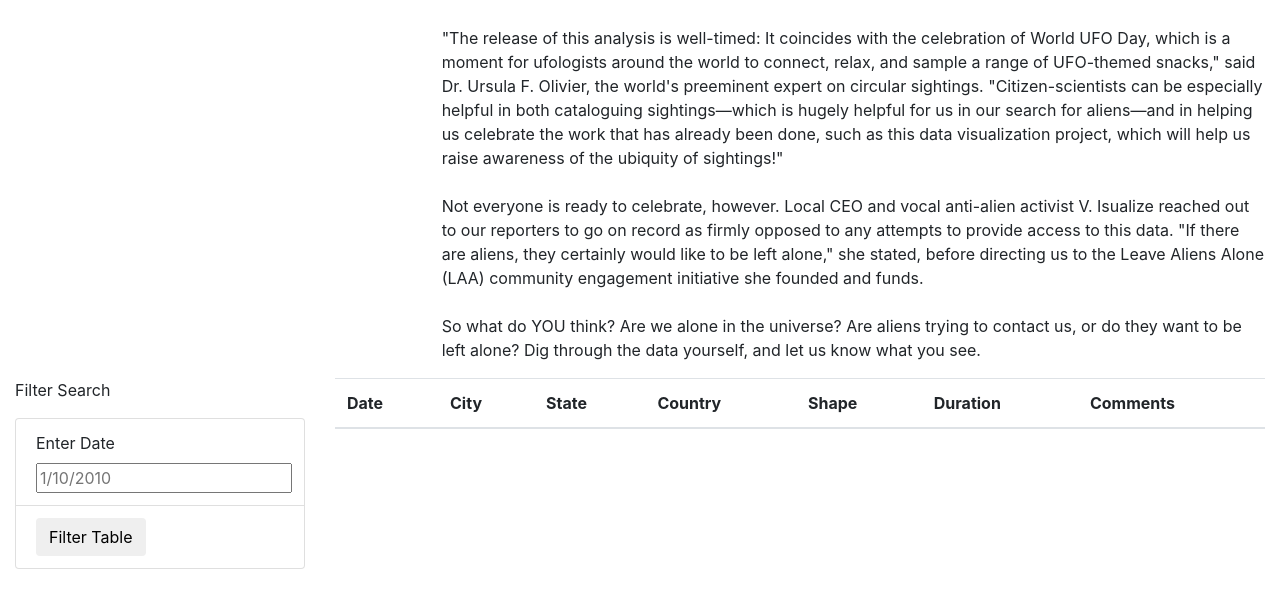
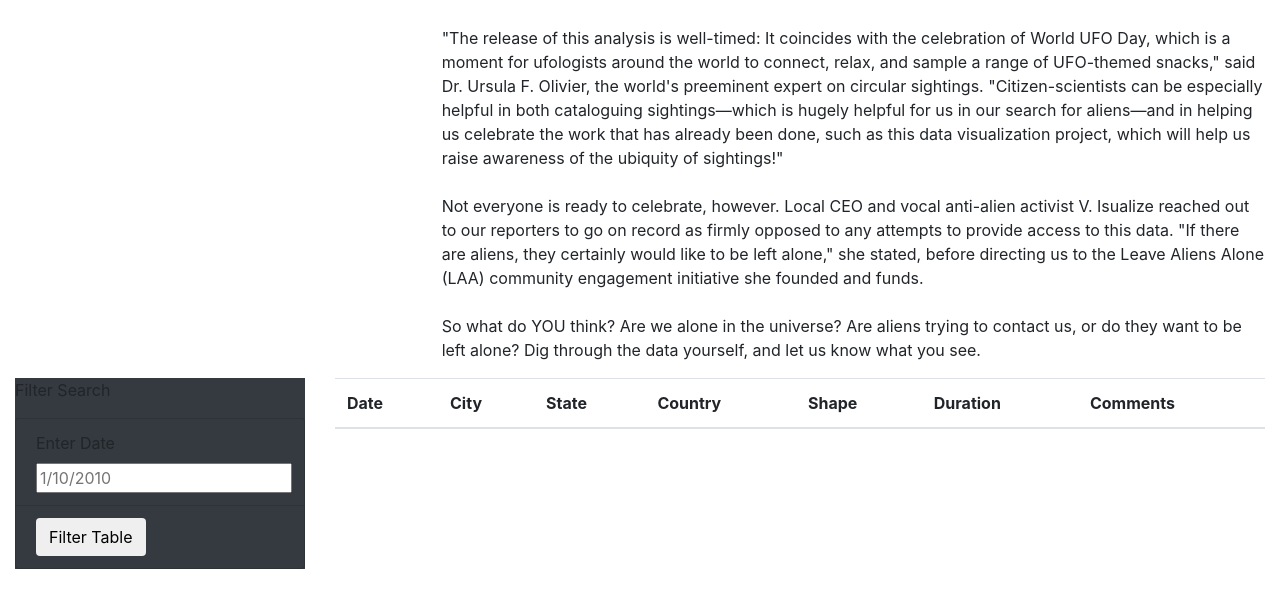
Before and after one commit to wahib453/UFOs, a plain HTML site: page index.html in a window 1280 px wide. Shown: the part 182-790 px from the top of the page. Drawn offline with nearby package versions, Linux system fonts and the light colour scheme.

Commit message:
updated index.html file

```diff
--- a/index.html
+++ b/index.html
@@ -35,28 +35,23 @@
                         Are we alone in the universe? For millennia, humans have turned to the sky to answer this question. Now, thanks to research generously funded by W. Avy, a UFO-enthusiast and amateur ufologist, we can supplement our sky-searching with data analysis.<br><br>"The release of this analysis is well-timed: It coincides with the celebration of World UFO Day, which is a moment for ufologists around the world to connect, relax, and sample a range of UFO-themed snacks," said Dr. Ursula F. Olivier, the world's preeminent expert on circular sightings. "Citizen-scientists can be especially helpful in both cataloguing sightings—which is hugely helpful for us in our search for aliens—and in helping us celebrate the work that has already been done, such as this data visualization project, which will help us raise awareness of the ubiquity of sightings!"<br><br>Not everyone is ready to celebrate, however. Local CEO and vocal anti-alien activist V. Isualize reached out to our reporters to go on record as firmly opposed to any attempts to provide access to this data. "If there are aliens, they certainly would like to be left alone," she stated, before directing us to the Leave Aliens Alone (LAA) community engagement initiative she founded and funds.<br><br>So what do YOU think? Are we alone in the universe? Are aliens trying to contact us, or do they want to be left alone? Dig through the data yourself, and let us know what you see.
                     </p>
                 </div>
-
             </div>
-
         </div>
-
         <div class="container-fluid">
             <div class="row">
                 <div class="col-md-3">
-                    <form action="">
+                    <form class="bg-dark">
                         <p>Filter Search</p>
-
-                        <ul class="list-group">
-                            <li class="list-group-item">
+                        <ul class="list-group bg-dark" id="filters" >
+                            <li class="list-group-item bg-dark">
                                 <label for="date">Enter Date</label>
                                 <input type="text" placeholder="1/10/2010" id="datetime">
                             </li>
-                            <li class="list-group-item">
+                            <li class="list-group-item bg-dark">
                                 <button id="filter-btn" type="button" class="btn btn-default">Filter Table</button>
                             </li>
                         </ul>
                     </form>
-
                 </div>
                 <div class="col-md-9">
                     <table class="table table-striped">
@@ -78,6 +73,6 @@
     </div>
     <script src="https://cdnjs.cloudflare.com/ajax/libs/d3/4.11.0/d3.js"></script>
     <script src="static/js/data.js"></script>
-    <script src="static/js/app.js"></script>
+    <script src="static/js/app.1.js"></script>
 </body>
 </html>
```
